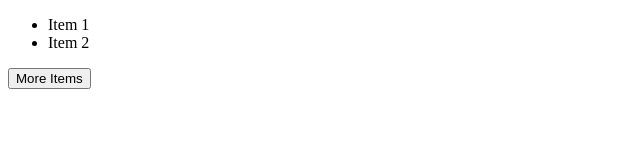
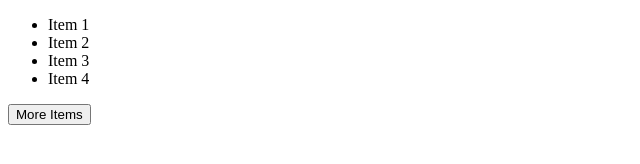
Before and after one commit to NimCloud90/Code-For-School2, a plain HTML site: page new js lesson/index2.html in a window 1280 px wide. Both pictures are taken after a click on the button "More Items". Shown: the whole page, without its empty margins (0-640 px from the left). Drawn offline with Linux system fonts and the light colour scheme.

Commit message:
adding items to the list sucessfully, javascript is fun again :D

```diff
--- a/new js lesson/index2.html
+++ b/new js lesson/index2.html
@@ -4,11 +4,13 @@
     <meta charset="UTF-8">
     <meta name="viewport" content="width=device-width, initial-scale=1.0">
     <title>list</title>
+    <script src="script2.js" defer></script>
 </head>
 <body>
     <ul id="itemList">
         <li>Item 1</li>
         <li>Item 2</li>
+        <li>Item 3</li>
     </ul>
     <button id="addItem">More Items</button>
 </body>
--- a/new js lesson/script2.js
+++ b/new js lesson/script2.js
@@ -0,0 +1,8 @@
+const button = document.getElementById('addItem');
+button.addEventListener('click', function() {
+    const list = document.getElementById('itemList');
+    const newItem = document.createElement('li');
+    newItem.textContent = 'Item 4';
+    list.appendChild(newItem);
+}
+);
```
